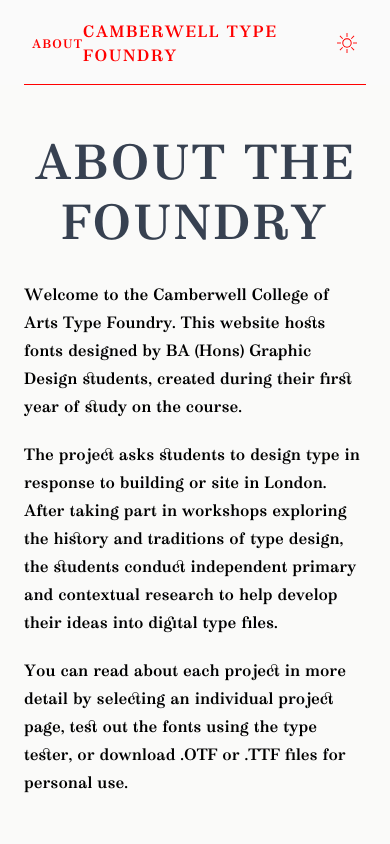
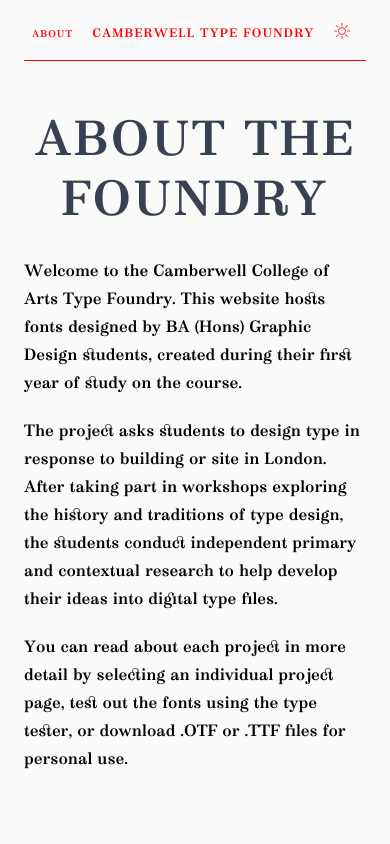
Before and after one commit to IdealPress/camberwell-type-foundry, a Next.js app: page /about in a window 390 px wide. Shown: the top 844 px of the page. Built offline with nearby package versions, Linux system fonts and the light colour scheme.

Commit message:
Update Navigation.js

```diff
--- a/components/Navigation.js
+++ b/components/Navigation.js
@@ -8,15 +8,15 @@
 
   return (
     <div className="bg-neutral-50 dark:bg-black px-6 sticky top-0 z-20 transition-colors">
-      <div className="flex justify-between items-center font-serif border-b border-tf-red dark:border-tf-purple transition-colors px-2 pt-5 pb-4">
+      <div className="flex justify-between items-baseline sm:items-center font-serif border-b border-tf-red dark:border-tf-purple transition-colors px-2 pt-5 pb-4">
         <Link href="/about">
-            <a className="uppercase tracking-widest text-xs sm:text-base transition-colors text-tf-red dark:text-tf-purple focus:outline-dotted outline-1 outline-black outline-offset-2">
+            <a className="uppercase tracking-widest text-[0.6rem] sm:text-base transition-colors text-tf-red dark:text-tf-purple focus:outline-dotted outline-1 outline-black outline-offset-2">
               About
             </a>
           </Link>
-          <div className="md:pl-2 md:pr-12">
+          <div className="md:pl-2 md:pr-12 text-center">
             <Link href="/">
-              <a className="text-base md:text-lg lg:text-xl uppercase tracking-widest transition-colors text-tf-red dark:text-tf-purple focus:outline-dotted outline-1 outline-black outline-offset-0">
+              <a className="text-xs md:text-lg lg:text-xl uppercase tracking-widest transition-colors text-tf-red dark:text-tf-purple focus:outline-dotted outline-1 outline-black outline-offset-0">
                 Camberwell <span className="hidden sm:inline">College of Arts</span> Type Foundry
               </a>
             </Link>
@@ -27,7 +27,7 @@
             onClick={setDarkMode}
             className="cursor-pointer uppercase tracking-wider transition-colors w-6 text-lg text-tf-red dark:text-tf-purple sm:text-2xl leading-none"
           >
-            {darkMode ? <MoonSVG className="ml-1 -mt-0.5 w-3 h-4 sm:w-4 sm:h-5 fill-tf-purple" /> : <SunSVG className="w-5 h-5 sm:w-6 sm:h-6 -mt-0.5" />}
+            {darkMode ? <MoonSVG className="translate-y-0.5 ml-1 sm:-mt-0.5 w-3 h-4 sm:w-4 sm:h-5 fill-tf-purple" /> : <SunSVG className="w-4 h-4 sm:w-6 sm:h-6 translate-y-0.5 sm:-mt-0.5" />}
           </div>
         )}
       </div>
```
